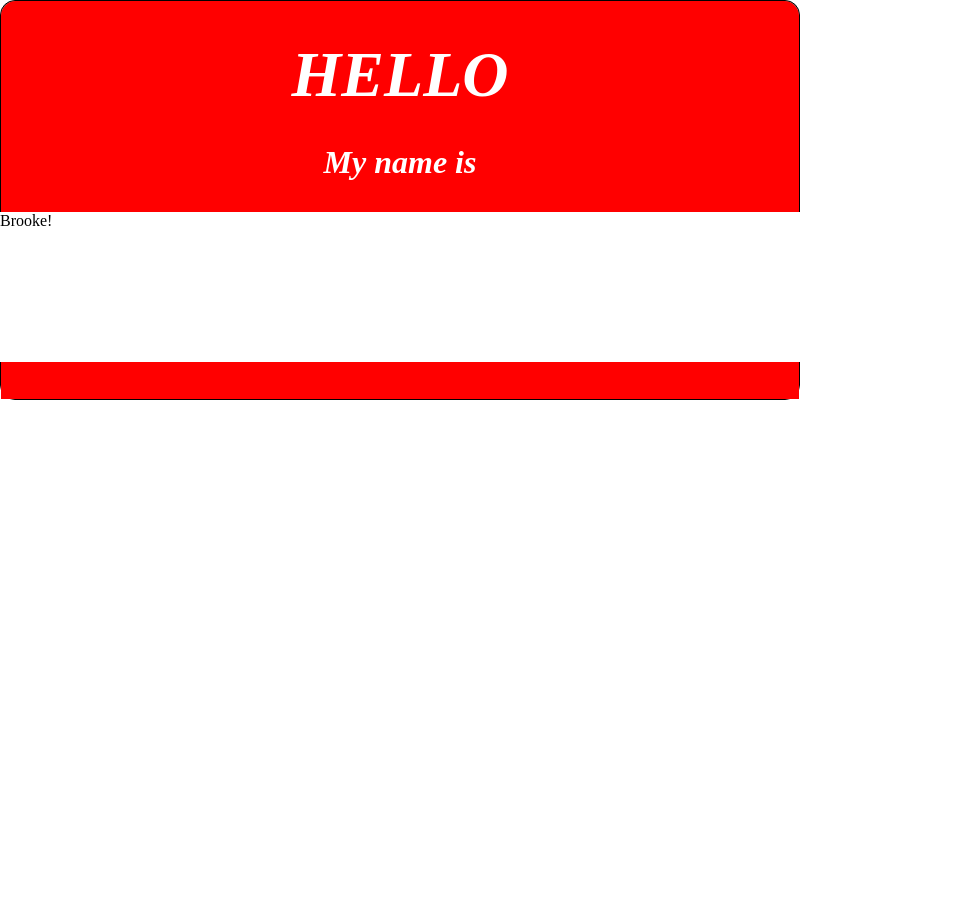
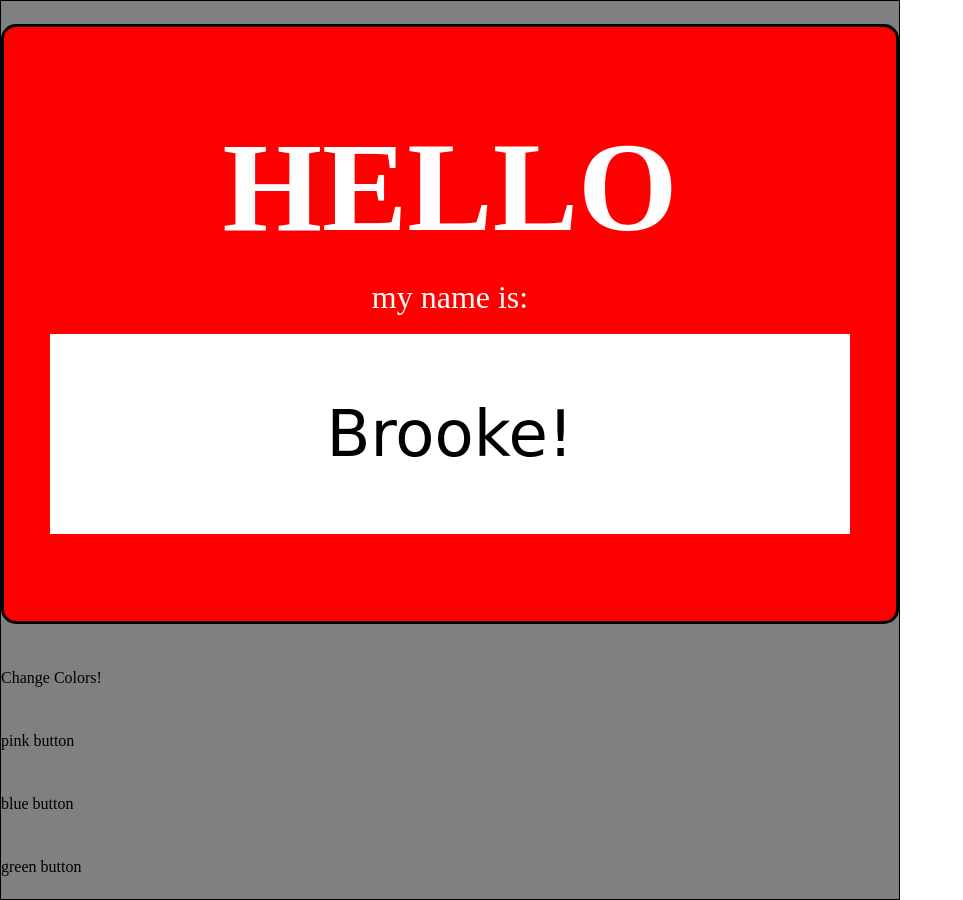
Before and after one commit to brookeperkins/lab-03a-name-tag, a plain HTML site: page index.html in a window 1280 px wide. Shown: the whole page, without its empty margins (0-963 px from the left). Before the commit the page ends 800 px from the top, so only its background shows below. Drawn offline with Linux system fonts and the light colour scheme.

Commit message:
added buttons made nametag a single class

```diff
--- a/index.html
+++ b/index.html
@@ -16,17 +16,20 @@
 
     <div class id="container">
         <div class id="nametag">
-            <div class id="hello">HELLO</div>
-            <div class id="name">My name is</div>
+            <h1>HELLO</h1>
+            <br>
+            <h2>my name is:</h2>
+            <br>
             <div class id="input">Brooke!</div>
-            <div class id="footer"></div>
+        </div>
+       <p>Change Colors!</p>
+        <div class id="pink button">pink button</div>
+        <div class id="blue button">blue button</div>
+        <div class id="green button">green button</div>
     </div>
 
     <script type="module" src="app.js"></script>
-</body>
 
-<body>
-    <div class id ="pink button"</div
 </body>
 
 </html>
--- a/styles/style.css
+++ b/styles/style.css
@@ -3,56 +3,43 @@
     display: flex;
     flex-direction: column;
     justify-content: space-around;
-    height: 400px;
-    width: 800px;
+    height: 900px;
+    width: 900px;
     background-color: grey;
-    border-radius: 15px 15px 15px 15px;
 }
 
 #nametag {
+    border: solid black 3px;
     display: flex;
     flex-direction: column;
     justify-content: center;
     align-items: center;
-    height: 400px;
+    height: 600px;
     width: 270;
     background-color: red;
     color: white;
-    border-radius: 15px 15px 0px 0px;
+    border-radius: 15px 15px 15px 15px;
 }
 
-#hello {
-    justify-content: center;
-    align-items: center;
-    font-size: 4rem;
-    font-weight: 600;
-    font-style: italic;
+h1 {
+    font-size: 8rem;
+    font-weight: 900;
 }
 
-#name {
-    display: flex;
-    flex-direction: column;
-    height: 100px;
-    justify-content: space-around;
-    background-color: red;
-    color: white;
+h2 {
     font-size: 2rem;
-    font-weight: 600;
-    font-style: italic;
 }
 
 #input {
-    height: 150px;
+    display: flex;
+    flex-direction: column;
+    height: 200px;
     width: 800px;
     justify-content: center;
     align-items: center;
+    text-align: center;
     background-color: white;
     color: black;
+    font-size: 4rem;
+    font-family: cursive;
 }
-
-#footer {
-    display: flex;
-    flex-direction: column;
-    background-color: red;
-    border-radius: 0 px 0px 15px 15px;
-}
```
